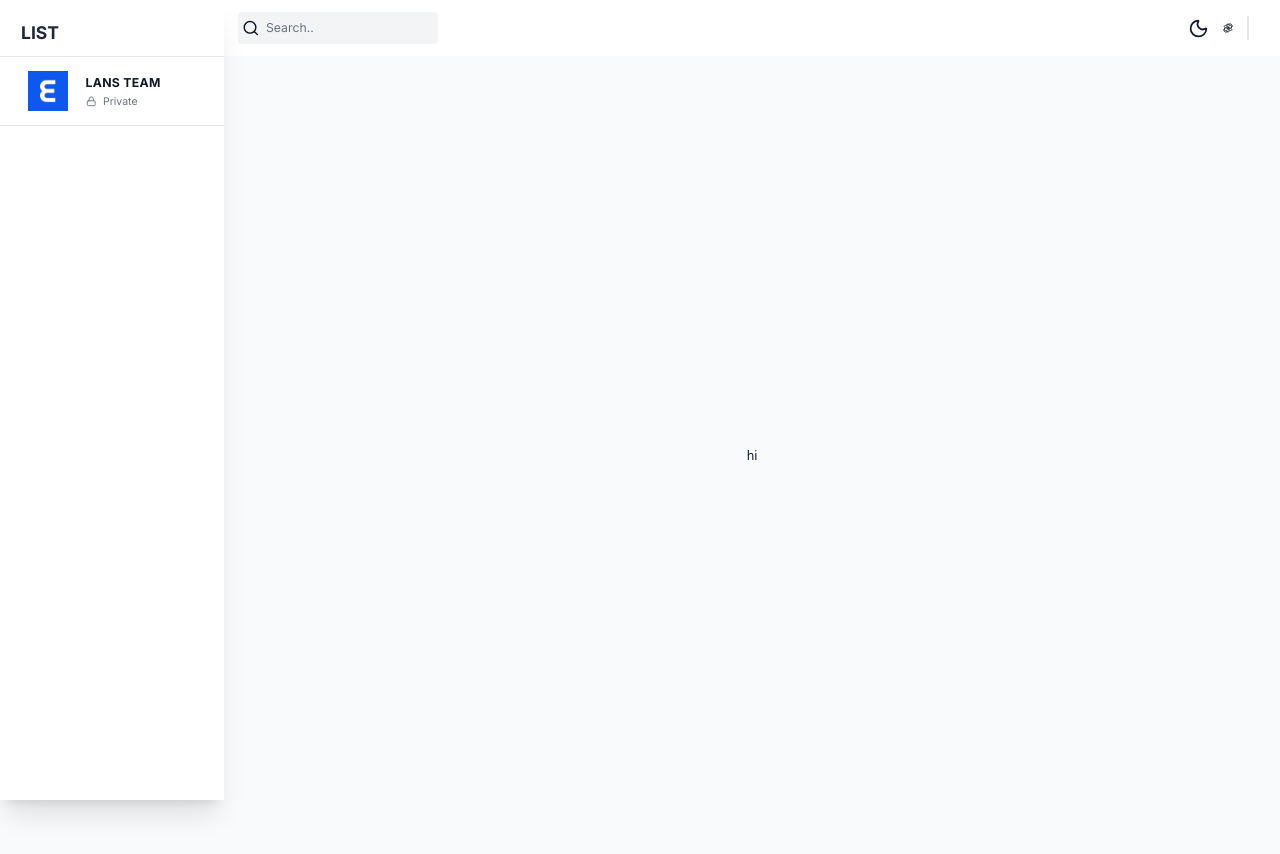
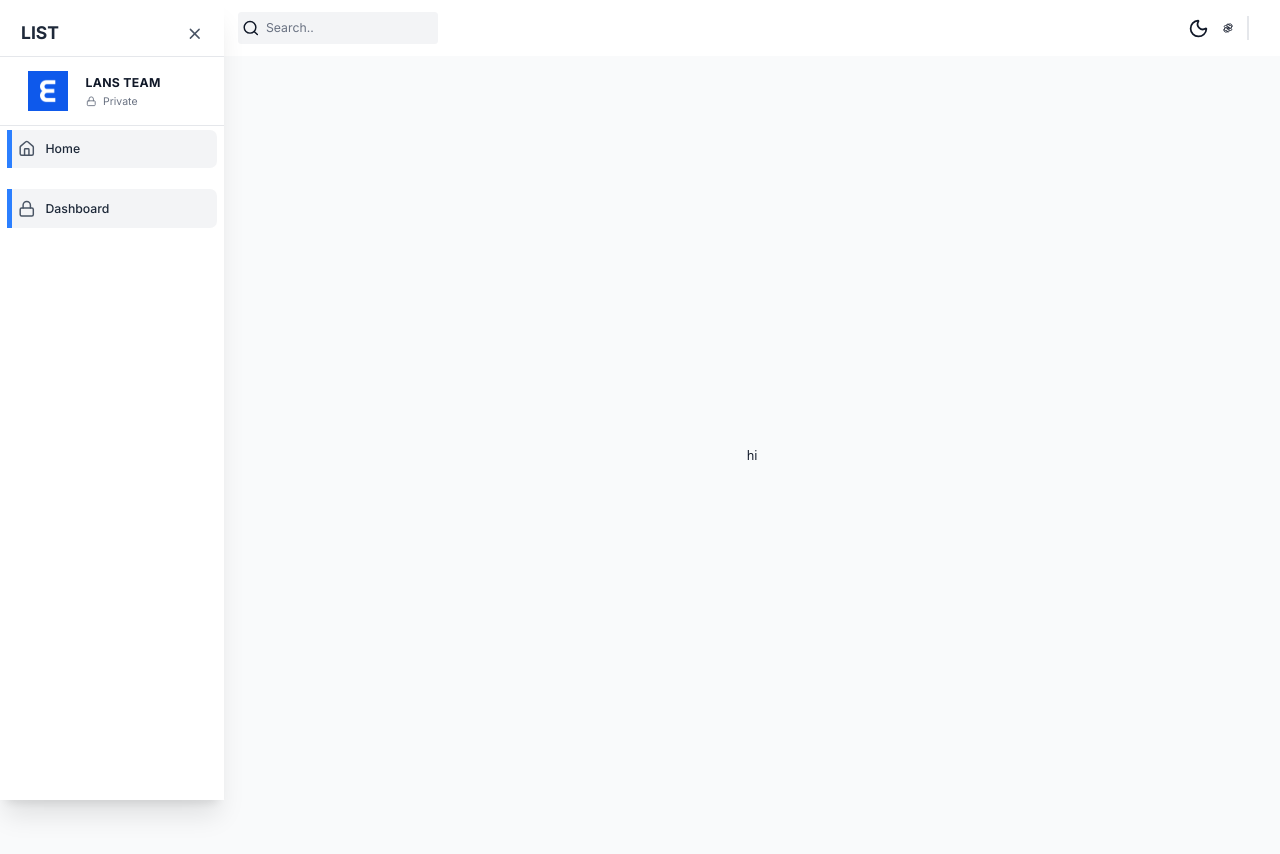
Before and after one commit to johnofisher01/project-management-v01, a Next.js app in the folder client/: page / in a window 1280 px wide. Built offline with nearby package versions, Linux system fonts and the light colour scheme; no server answers.

Commit message:
Collapse Sidebar

```diff
--- a/client/src/app/(components)/Sidebar/index.tsx
+++ b/client/src/app/(components)/Sidebar/index.tsx
@@ -1,6 +1,10 @@
 "use client";
-import { LockIcon } from "lucide-react";
+
+import { useAppSelector, useAppDispatch } from "@/app/redux";
+import { LockIcon, LucideIcon, Home, X } from "lucide-react";
 import Image from "next/image";
+import Link from "next/link";
+import { usePathname } from "next/navigation";
 import React, { useState } from "react";
 
 type Props = {};
@@ -9,7 +13,17 @@
   const [showProjects, setShowProjects] = useState(true);
   const [showPriority, setShowPriority] = useState(true);
 
-  const sidebarClassnames = `fixed flex flex-col h-[100%] justify-between shadow-xl transition-all duration-300 h-full z-40 dark:bg-black overflow-y-auto bg-white w-64`;
+  const dispatch = useAppDispatch();
+  const isSidebarCollapsed = useAppSelector(
+    (state) => state.global.isSidebarCollapsed,
+  );
+
+  const sidebarClassnames = `
+    fixed flex flex-col h-[100%] justify-between shadow-xl
+    transition-all duration-300 h-full z-40 dark:bg-black
+    overflow-y-auto bg-white ${isSidebarCollapsed ? "w-0" : "w-64"}
+  `;
+
   return (
     <div className={sidebarClassnames}>
       <div className="flex h-[100%] w-full flex-col justify-start">
@@ -18,8 +32,19 @@
           <div className="text-xl font-bold text-gray-800 dark:text-white">
             LIST
           </div>
+          {!isSidebarCollapsed && (
+            <button
+              className="py-3"
+              onClick={() =>
+                dispatch(setIsSidebarCollapsed(!isSidebarCollapsed))
+              }
+            >
+              <X className="h-5 w-5 text-gray-600 dark:text-gray-300" />
+            </button>
+          )}
         </div>
 
+        {/* Team Section */}
         <div className="flex items-center gap-5 border-y-[1.5px] border-gray-200 px-8 py-4 dark:border-gray-700">
           <Image src="/logo.png" alt="logo" width={40} height={40} />
           <div className="flex flex-col">
@@ -32,10 +57,66 @@
             </div>
           </div>
         </div>
+
         {/* Navigation Links */}
+        <nav className="z-10 w-full">
+          <SidebarLink href="/" icon={Home} label="Home" href="/" />
+        </nav>
+        <div className="mt-4 flex flex-col">
+          <SidebarLink
+            href="/dashboard"
+            icon={LockIcon}
+            label="Dashboard"
+            //   isCollapsed={false}
+          />
+          {/* Add more SidebarLink components here */}
+        </div>
       </div>
     </div>
   );
 };
 
+interface SidebarLinkProps {
+  href: string;
+  icon: LucideIcon;
+  label: string;
+  // isCollapsed: boolean;
+}
+
+const SidebarLink = ({
+  href,
+  icon: Icon,
+  label,
+  isCollapsed,
+}: SidebarLinkProps) => {
+  const pathname = usePathname();
+  const isActive =
+    pathname === href || (pathname === "/" && href === "/dashboard");
+  const screenWidth = typeof window !== "undefined" ? window.innerWidth : 0;
+
+  const dispatch = useAppDispatch();
+  const isSidebarCollapsed = useAppSelector(
+    (state) => state.global.isSidebarCollapsed,
+  );
+
+  return (
+    <Link href={href} className="w-full">
+      <div
+        className={`relative flex cursor-pointer items-center gap-3 transition-colors hover:bg-gray-100 dark:bg-black dark:hover:bg-gray-700 ${isActive ? "bg-gray-100 text-white dark:bg-gray-600" : ""} mx-2 my-1 rounded-lg p-3`}
+      >
+        {isActive && (
+          <div className="absolute top-0 left-0 h-[100%] w-[5px] bg-blue-500"></div>
+        )}
+
+        <Icon className="h-5 w-5 text-gray-600 dark:text-gray-300" />
+        {!isCollapsed && (
+          <span className={`font-medium text-gray-800 dark:text-gray-100`}>
+            {label}
+          </span>
+        )}
+      </div>
+    </Link>
+  );
+};
+
 export default Sidebar;
```
